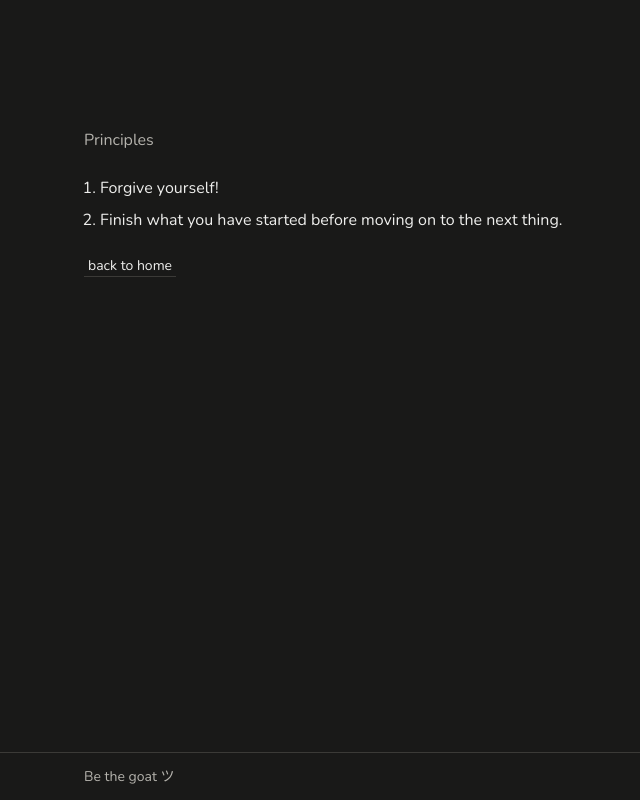
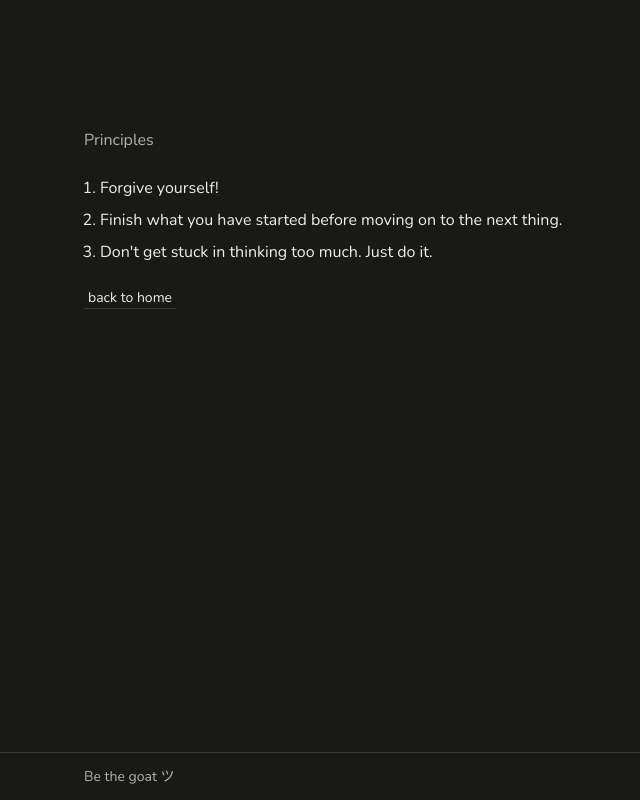
Before and after one commit to mahmood-saghrajooghi/personal-website, a Next.js app: page /principles in a window 1280 px wide. Shown: the whole page, without its empty margins (236-876 px from the left). Built offline with nearby package versions, Linux system fonts and the light colour scheme.

Commit message:
add new principle

```diff
--- a/pages/principles.tsx
+++ b/pages/principles.tsx
@@ -36,6 +36,9 @@ const IndexPage = () => {
                 <li className='mb-2 list-decimal'>
                   Finish what you have started before moving on to the next thing.
                 </li>
+                <li className='mb-2 list-decimal'>
+                  Don't get stuck in thinking too much. Just do it.
+                </li>
               </ul>
             </div>
           </BlurIn>
```
